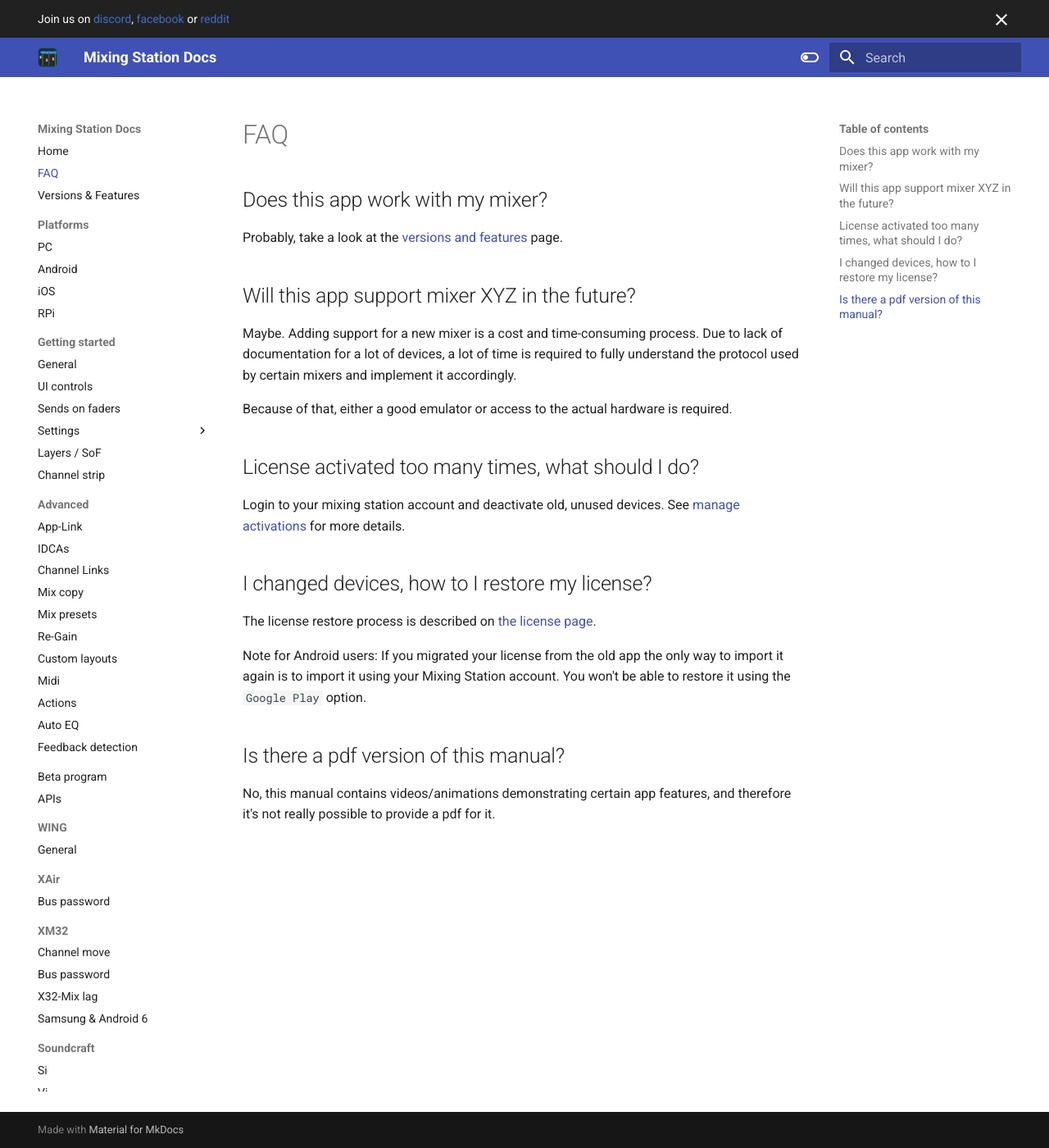
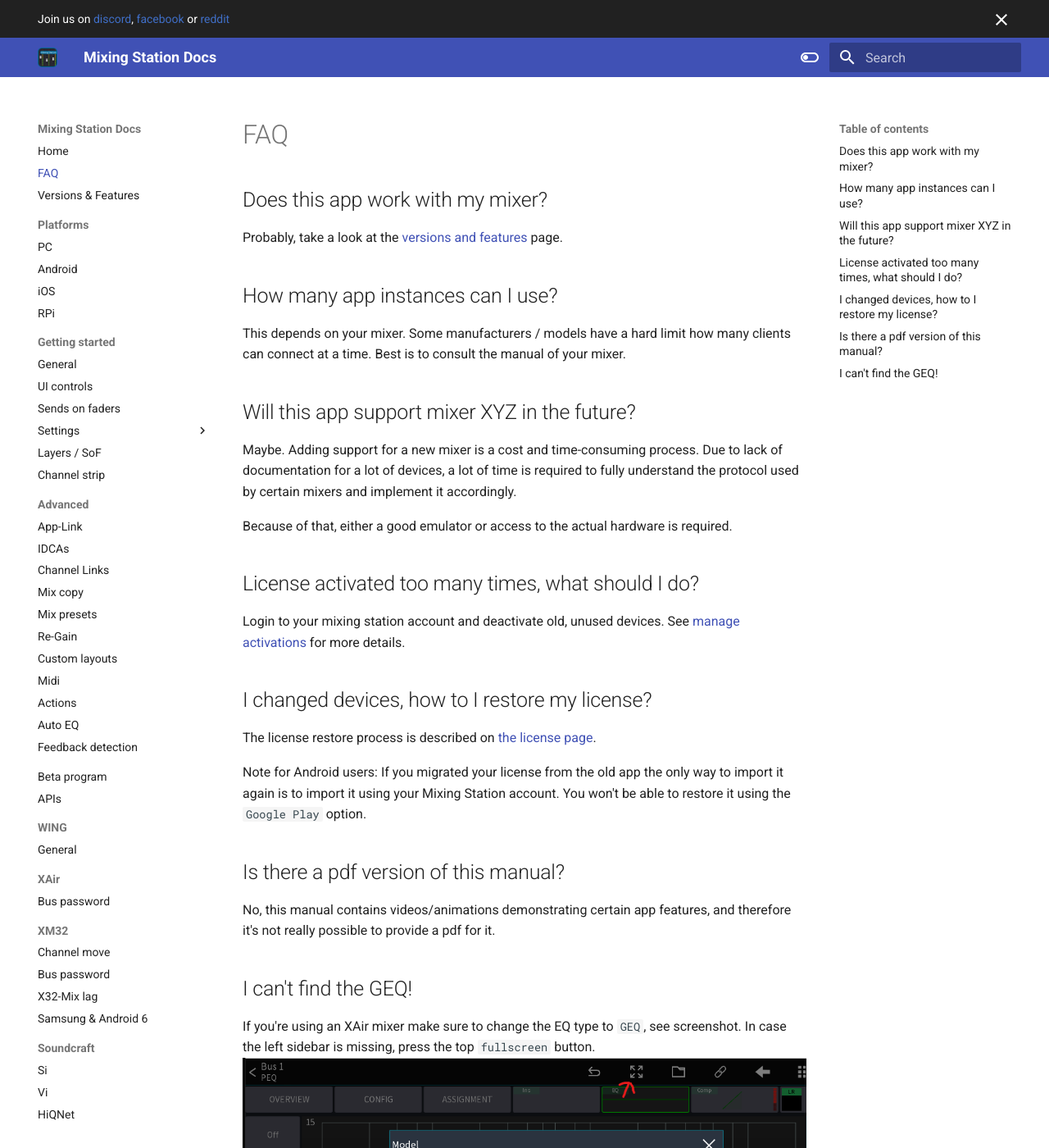
Before and after one commit to davidgiga1993/mixing-station-docs, an MkDocs documentation site: the page built from docs/faq.md, in a window 1280 px wide and 1400 px high. Shown: the whole window at 82% size. Built offline with MkDocs 1.6.1 and Material for MkDocs 9.7.7, drawn with Linux system fonts in a browser that asks for light colours.

Commit message:
docs: faq

```diff
--- a/docs/faq.md
+++ b/docs/faq.md
@@ -2,6 +2,10 @@
 
 ## Does this app work with my mixer?
 Probably, take a look at the [versions and features](feature-list.md) page.
+
+## How many app instances can I use?
+This depends on your mixer. Some manufacturers / models have a hard limit how many clients
+can connect at a time. Best is to consult the manual of your mixer.
 
 ## Will this app support mixer XYZ in the future?
 Maybe. Adding support for a new mixer is a cost and time-consuming process. Due to lack of documentation for a lot
@@ -22,3 +26,8 @@
 ## Is there a pdf version of this manual?
 No, this manual contains videos/animations demonstrating certain app features, and therefore
 it's not really possible to provide a pdf for it.
+
+## I can't find the GEQ!
+If you're using an XAir mixer make sure to change the EQ type to `GEQ`, see screenshot.
+In case the left sidebar is missing, press the top `fullscreen` button.
+![xair geq](img/faq/xair-geq.png)
```
Also changed, not shown: docs/img/faq/xair-geq.png (added).
